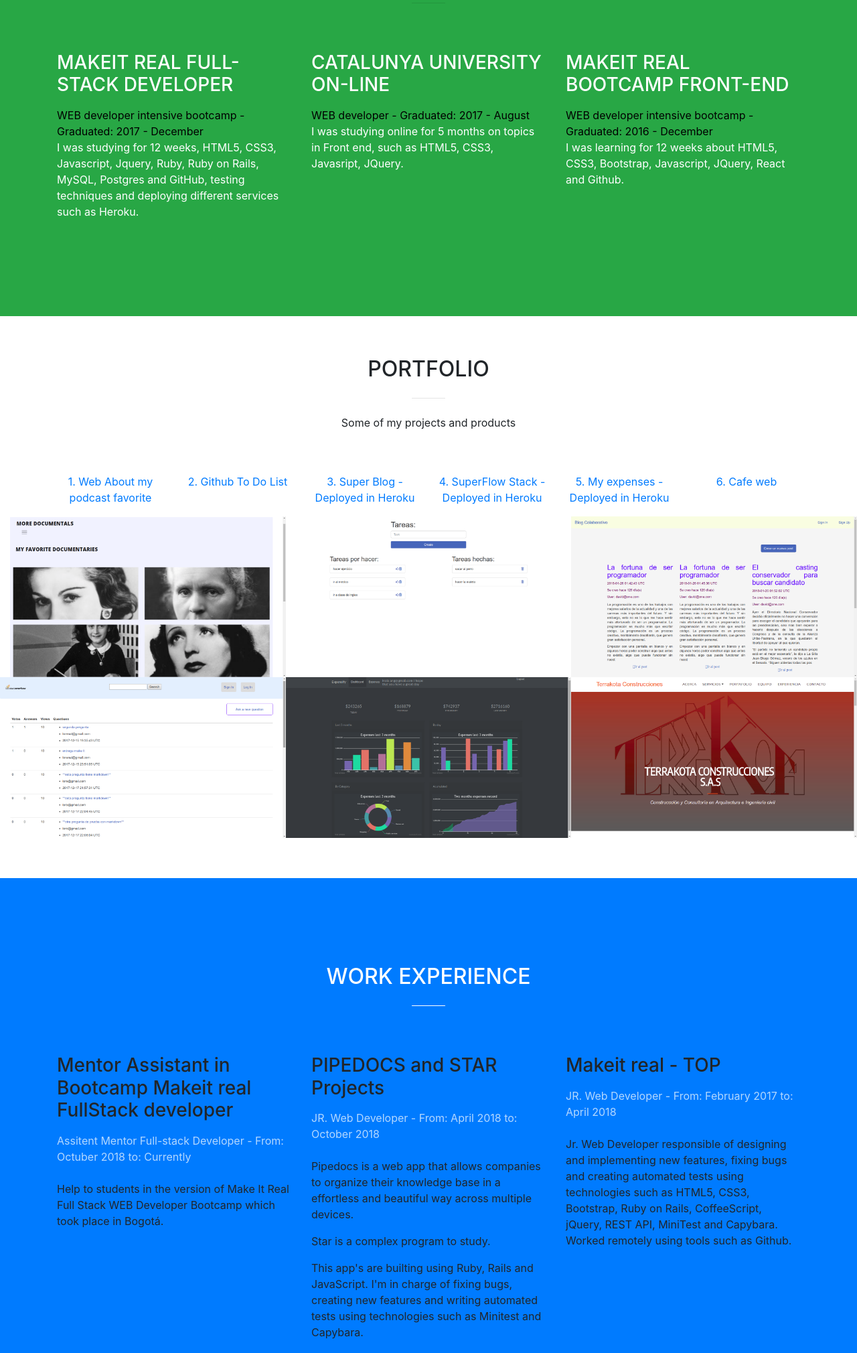
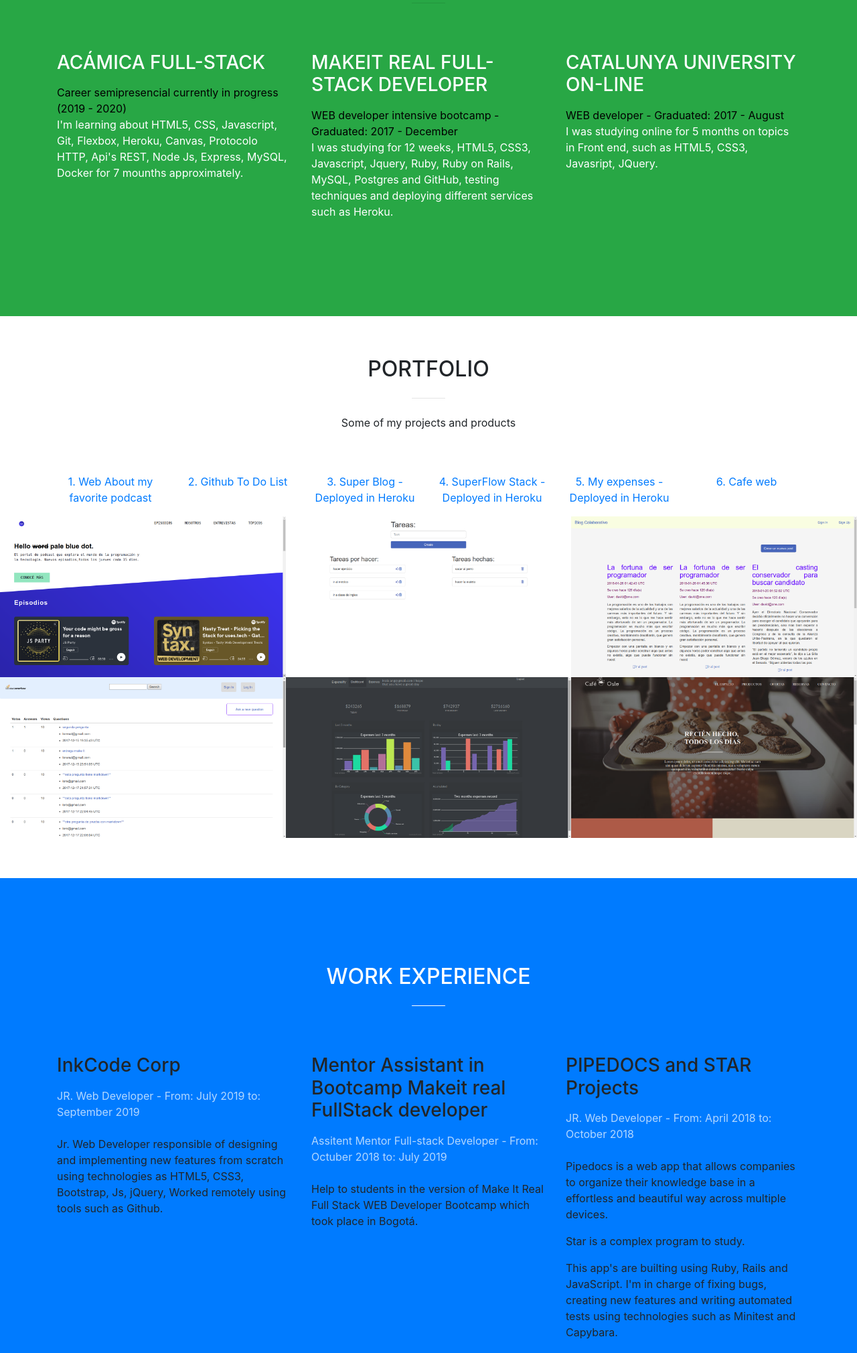
Before and after one commit to avanegasp/MyPortfolio2018, a website with bundled scripts: page index.html in a window 1280 px wide. Shown: the part 2940-4960 px from the top of the page at 67% size. Built offline with nearby package versions, Linux system fonts and the light colour scheme; files whose address does not match are found by name.

Commit message:
Add images and folders, actually my portfolio

```diff
--- a/index.html
+++ b/index.html
@@ -262,6 +262,13 @@
 				<div class="row">
 					<div class="col-lg-4 col-sm-6">
 						<div class="service-box mt-5 mx-auto">
+							<h3 class="mb-3">ACÁMICA FULL-STACK</h3>
+							<p class="text-muted mb-0">Career semipresencial currently in progress (2019 - 2020)</p>
+							<p>I'm learning about HTML5, CSS, Javascript, Git, Flexbox, Heroku, Canvas, Protocolo HTTP, Api's REST, Node Js, Express, MySQL, Docker for 7 mounths approximately.<p>
+							</div>
+					</div>
+					<div class="col-lg-4 col-sm-6">
+						<div class="service-box mt-5 mx-auto">
 							<h3 class="mb-3">MAKEIT REAL FULL-STACK DEVELOPER</h3>
 							<p class="text-muted mb-0">WEB developer intensive bootcamp - Graduated: 2017 - December </p>
 							<p>I was studying for 12 weeks, HTML5, CSS3, Javascript, Jquery, Ruby, Ruby on Rails, MySQL, Postgres and GitHub, testing techniques and deploying different services such as Heroku.</p>
@@ -274,13 +281,6 @@
 									<p>I was studying online for 5 months on topics in Front end, such as HTML5, CSS3, Javasript, JQuery.</p>
 						</div>
 				  </div>
-					<div class="col-lg-4 col-sm-6">
-						<div class="service-box mt-5 mx-auto">
-							<h3 class="mb-3">MAKEIT REAL BOOTCAMP FRONT-END</h3>
-							<p class="text-muted mb-0">WEB developer intensive bootcamp - Graduated: 2016 - December</p>
-							<p>I was learning for 12 weeks about HTML5, CSS3, Bootstrap, Javascript, JQuery, React and Github.<p>
-							</div>
-					</div>
 			  </div>
 			</div>
 		</section>
@@ -296,7 +296,7 @@
 			 <div class="row">
 				 <div class="col-lg-2 col-md-3 text-center">
 					<div class="service-box mt-5 mx-auto">
-						<p><a href="https://github.com/avanegasp/podcast">1. Web About my podcast favorite</a></p>
+						<p><a href="https://github.com/avanegasp/podcast">1. Web About my favorite podcast</a></p>
 					</div>
 				 </div>
 				 <div class="col-lg-2 col-md-3 text-center">
@@ -331,14 +331,14 @@
 				<div class="row no-gutters popup-gallery">
 					<div class="col-lg-4 col-sm-6">
 						<a class="portfolio-box" href="img/portfolio/fullsize/thex.png">
-							<img class="img-fluid" src="img/portfolio/thumbnails/hexo.png" alt="">
+							<img class="img-fluid" src="img/portfolio/thumbnails/thex.png" alt="">
 							<div class="portfolio-box-caption">
 								<div class="portfolio-box-caption-content">
 									<div class="project-category text-faded">
-										Hexo
+										HTML5 - CSS3
 									</div>
 									<div class="project-name">
-										Blog with my favorite documentaries
+										My favorite podcast
 									</div>
 								</div>
 							</div>
@@ -406,14 +406,14 @@
 					</div>
 					<div class="col-lg-4 col-sm-6">
 						<a class="portfolio-box" href="img/portfolio/fullsize/cafeteria.png">
-							<img class="img-fluid" src="img/portfolio/thumbnails/terrak.png" alt="">
+							<img class="img-fluid" src="img/portfolio/thumbnails/cafeteria.png" alt="">
 							<div class="portfolio-box-caption">
 								<div class="portfolio-box-caption-content">
 									<div class="project-category text-faded">
-										Bootstrap - Javascript
+										HTML5 - CSS3
 									</div>
 									<div class="project-name">
-										Web Page Terrakota
+										Cafe work-shop
 									</div>
 								</div>
 							</div>
@@ -435,9 +435,17 @@
 						<div class="row">
 							<div class="col-lg-4 col-sm-4">
 								<div class="service-box mt-5 mx-auto">
+									<h3 class="mb-3">InkCode Corp</h3>
+									<p class="text-faded mb-4">
+										JR. Web Developer - From: July 2019 to: September 2019 </p>
+										<p>Jr. Web Developer responsible of designing and implementing new features from scratch using technologies as HTML5, CSS3, Bootstrap, Js, jQuery, Worked remotely using tools such as Github.</p>
+								</div>
+						 </div>
+							<div class="col-lg-4 col-sm-4">
+								<div class="service-box mt-5 mx-auto">
 									<h3 class="mb-3">Mentor Assistant in Bootcamp Makeit real FullStack developer</h3>
 									<p class="text-faded mb-4">
-										Assitent Mentor Full-stack Developer - From: Octuber 2018 to: Currently</p>
+										Assitent Mentor Full-stack Developer - From: Octuber 2018 to: July 2019</p>
 									<p>Help to students in the version of Make It Real Full Stack WEB Developer Bootcamp which took place in Bogotá.</p>
 								</div>
 						 </div>
@@ -449,14 +457,6 @@
 										<p> Pipedocs is a web app that allows companies to organize their knowledge base in a effortless and beautiful way across multiple devices.
 										<p>Star is a complex program to study.</p>
 										This app's are builting using Ruby, Rails and JavaScript. I'm in charge of fixing bugs, creating new features and writing automated tests using technologies such as Minitest and Capybara.</p>
-								</div>
-						 </div>
-							<div class="col-lg-4 col-sm-4">
-								<div class="service-box mt-5 mx-auto">
-									<h3 class="mb-3">Makeit real - TOP</h3>
-									<p class="text-faded mb-4">
-										JR. Web Developer - From: February 2017 to: April 2018 </p>
-										<p>Jr. Web Developer responsible of designing and implementing new features, fixing bugs and creating automated tests using technologies such as HTML5, CSS3, Bootstrap, Ruby on Rails, CoffeeScript, jQuery, REST API, MiniTest and Capybara. Worked remotely using tools such as Github.</p>
 								</div>
 						 </div>
 					</div>
```
Also changed, not shown: img/portfolio/thumbnails/cafeteria.png (added), img/portfolio/thumbnails/thex.png (added).
